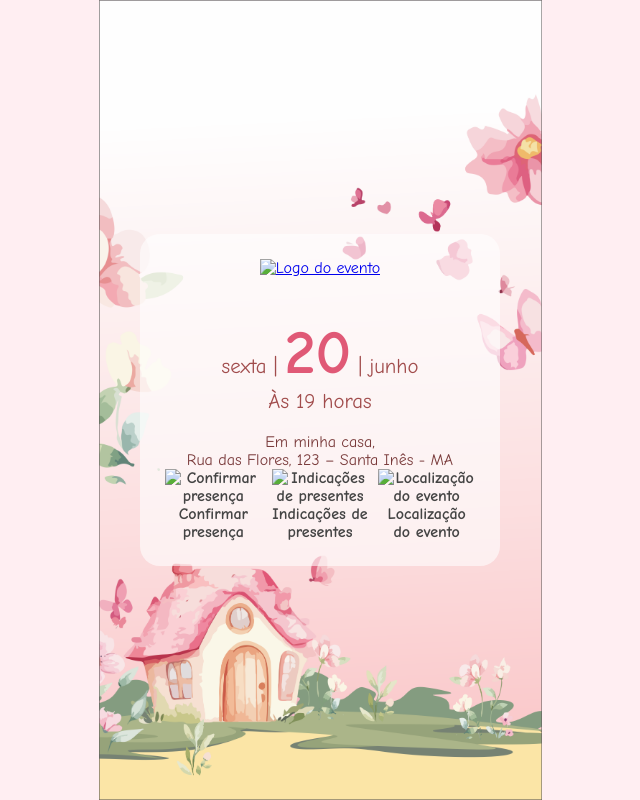
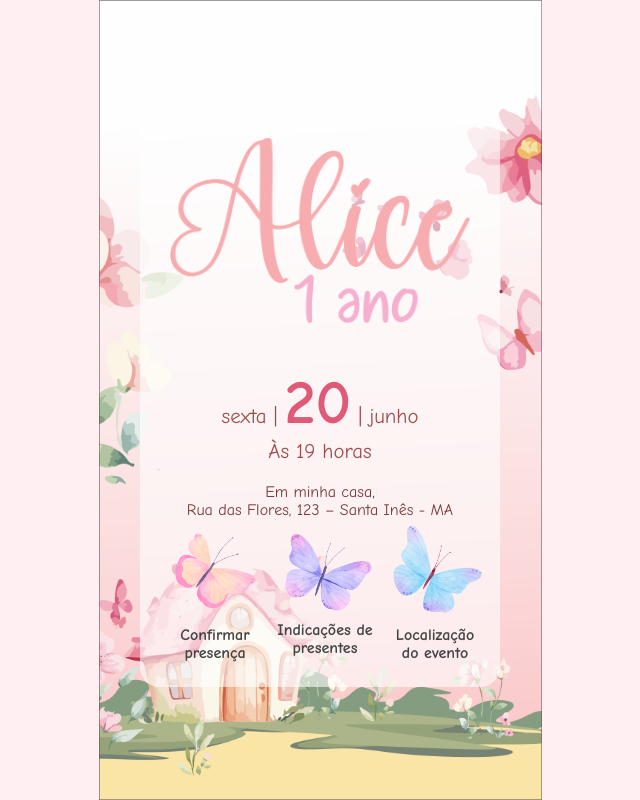
Before and after one commit to Davsn22/Alice1Ano, a plain HTML site: page index.html in a window 1280 px wide. Shown: the whole page, without its empty margins (320-960 px from the left). Drawn offline with Linux system fonts and the light colour scheme.

Commit message:
Update index.html

```diff
--- a/index.html
+++ b/index.html
@@ -91,7 +91,7 @@
 <body>
   <div class="container">
     <a href="#topo">
-      <img src="/icons/alice 0.2.png" alt="Logo do evento" style="width: 100%; max-width: 300px; margin-bottom: 20px;"></a>
+      <img src="/alice 0.2.png" alt="Logo do evento" style="width: 100%; max-width: 300px; margin-bottom: 20px;"></a>
     <div class="info">
       sexta | <span class="destaque">20</span> | junho<br>
       Às 19 horas
@@ -102,17 +102,17 @@
     </div>
     <div class="botoes" >
         <a href="#confirmar" class="botao-borboleta">
-          <img src="/icons/borboleta 1.png" alt="Confirmar presença">
+          <img src="/borboleta 1.png" alt="Confirmar presença">
           <span>Confirmar presença</span>
         </a>
 
         <a href="#presentes" class="botao-borboleta">
-          <img src="/icons/borboleta 2.png" alt="Indicações de presentes">
+          <img src="/borboleta 2.png" alt="Indicações de presentes">
           <span>Indicações de presentes</span>
         </a>
 
         <a href="#localizacao" class="botao-borboleta">
-          <img src="/icons/borboleta 3.png" alt="Localização do evento">
+          <img src="/borboleta 3.png" alt="Localização do evento">
           <span>Localização do evento</span>
         </a>
     </div>
```
